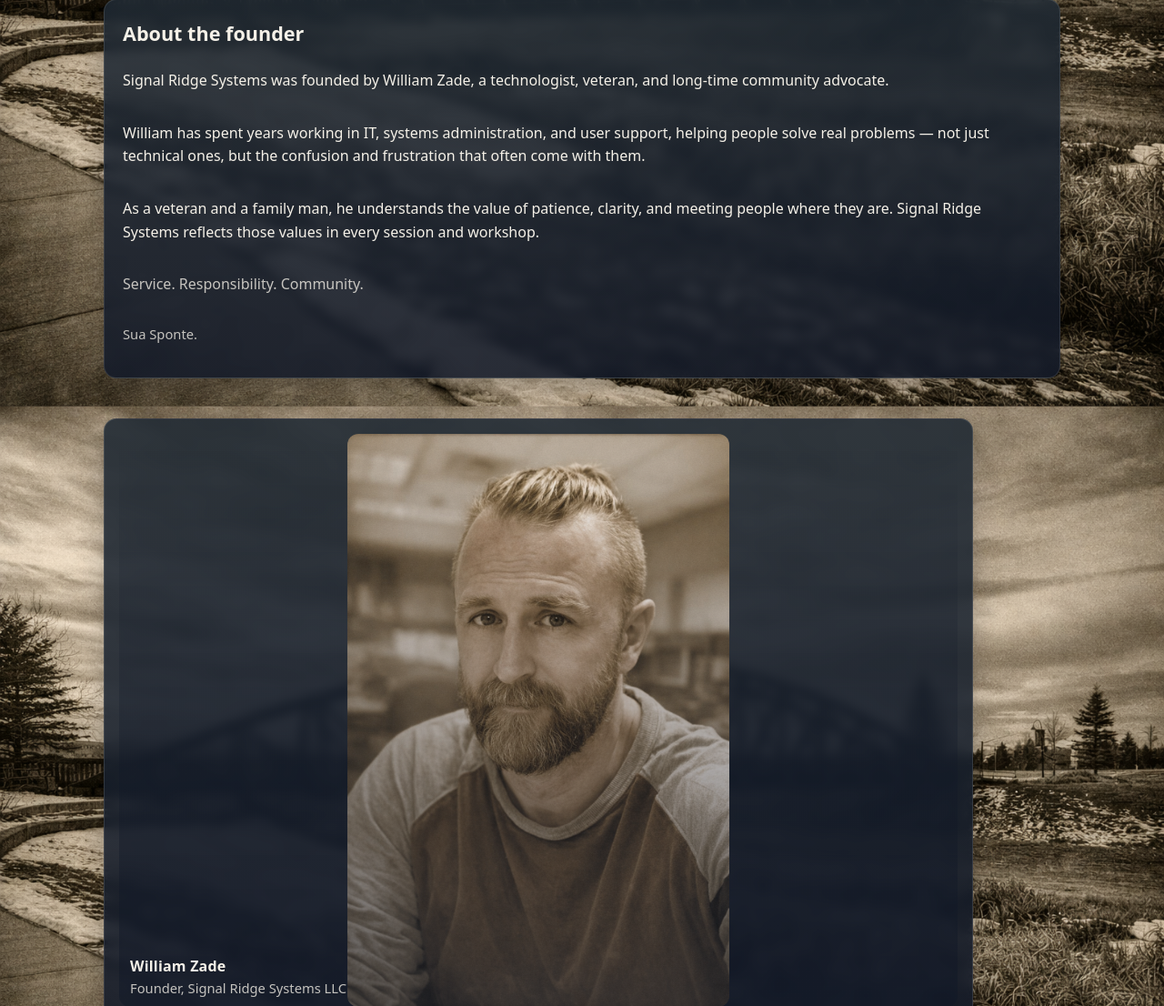
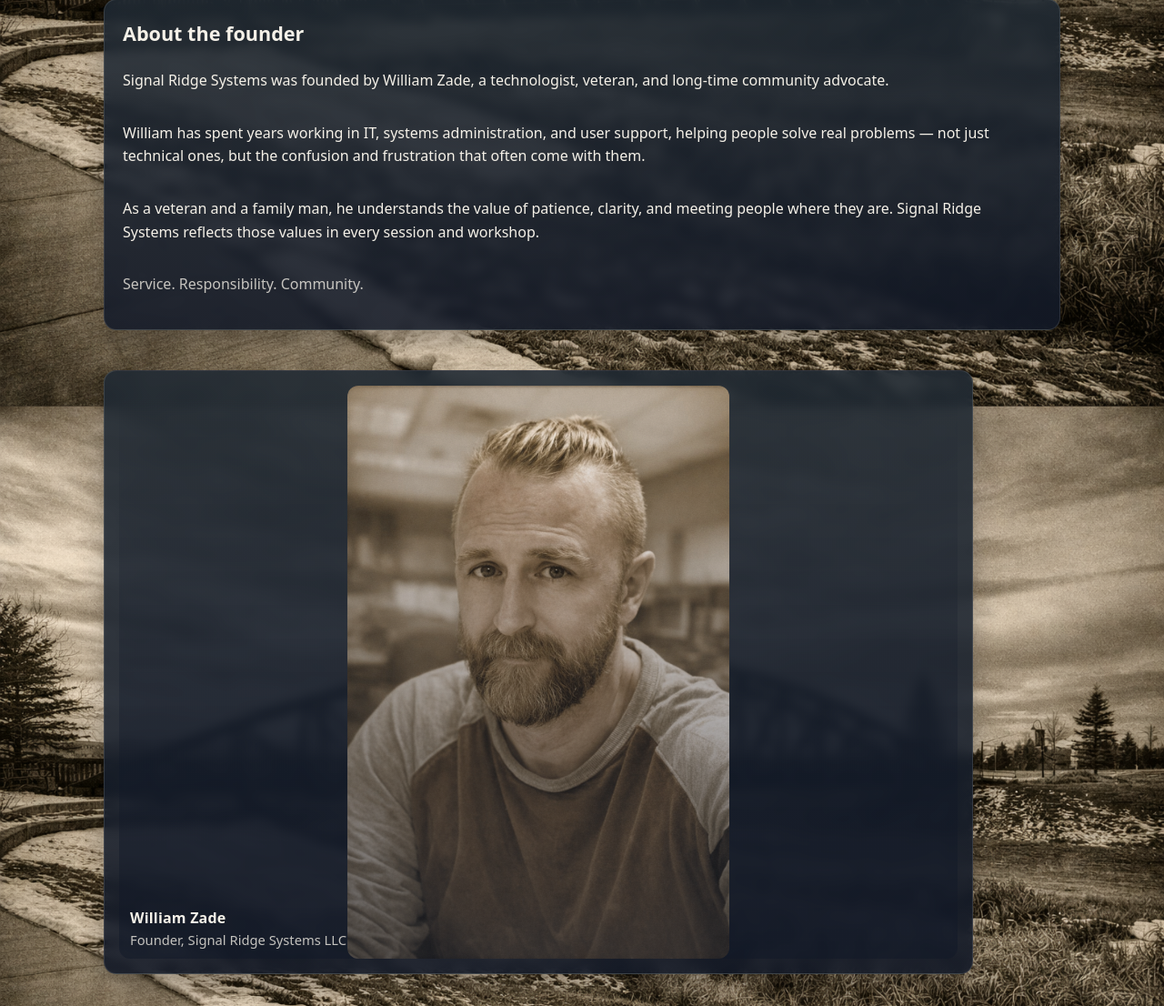
Before and after one commit to Signal-Ridge-SysAdmin/Signal-Ridge-Systems-Website, a Flask app: page / in a window 1280 px wide. Shown: the part 1260-2366 px from the top of the page at 91% size. Run offline with Flask 3, Linux system fonts and the light colour scheme.

Commit message:
Removed cringe from index.html

```diff
--- a/templates/index.html
+++ b/templates/index.html
@@ -128,9 +128,6 @@
         Service. Responsibility. Community.
       </p>
 
-      <p class="muted small">
-        Sua Sponte.
-      </p>
     </div>
 
     <!-- Photo -->
```
